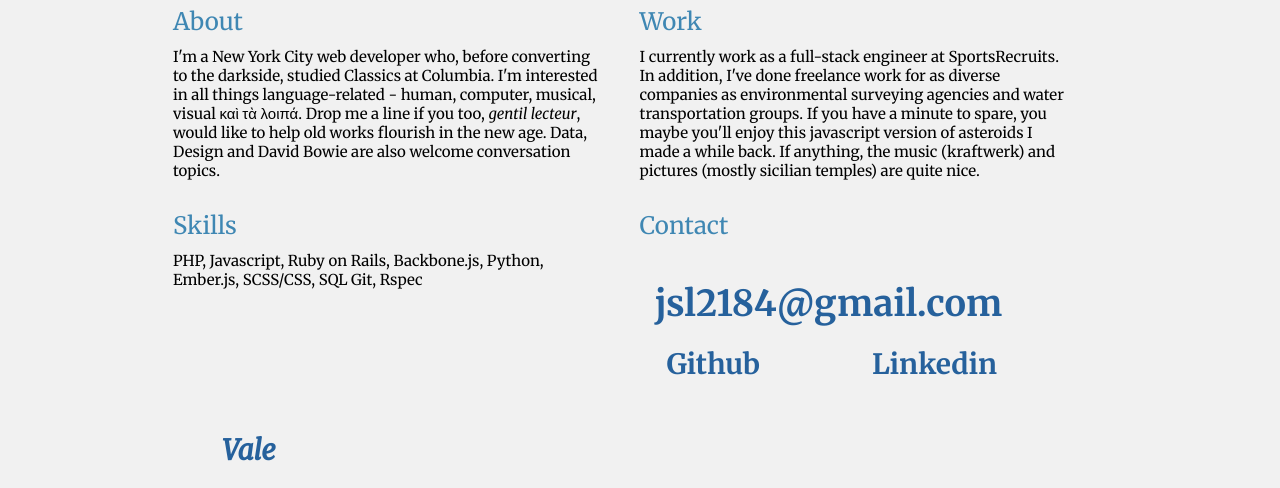
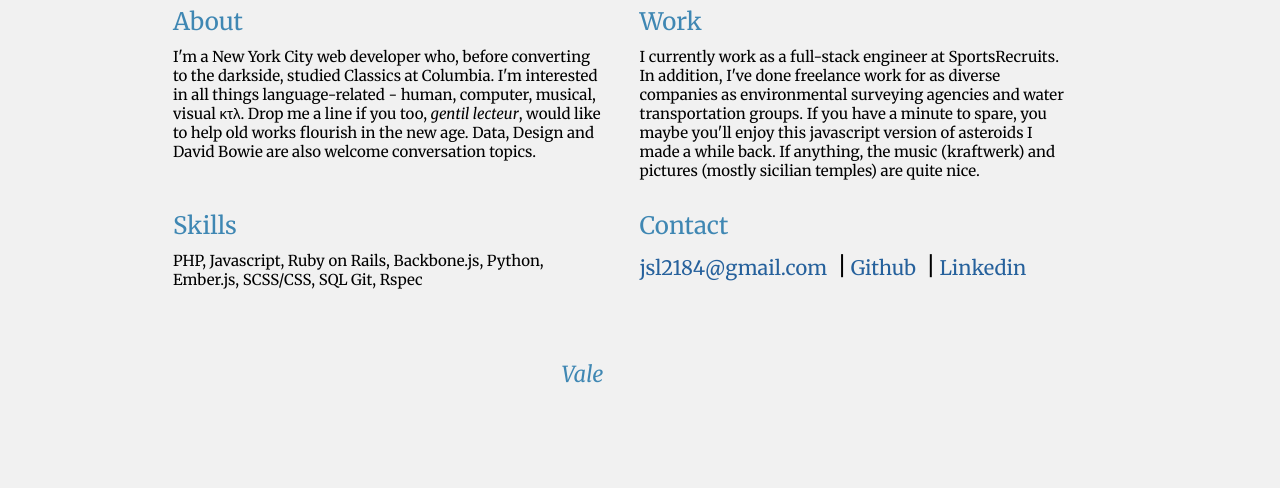
Before and after one commit to giovanni-da-rumore/giovanni-da-rumore.github.io, a plain HTML site: page index.html in a window 1280 px wide. Shown: the part 559-1047 px from the top of the page. After the commit the page ends 962 px from the top, so only its background shows below. Drawn offline with nearby package versions, Linux system fonts and the light colour scheme.

Commit message:
minor styling changes

```diff
--- a/index.html
+++ b/index.html
@@ -10,30 +10,18 @@
     <link rel="stylesheet" href="main.css" type="text/css"/>
     <script src="https://ajax.googleapis.com/ajax/libs/jquery/2.1.4/jquery.min.js"></script>
     <script src="main.js"></script>
-    <!-- <header group> -->
-    <div class="video-wrapper">
-        <!-- loop autoplay /\ -->
-		<video id="header-video" preload="metadata" poster="">
+
+    <div class="header-wrapper">
+		<video id="header-video" preload="metadata" autoplay poster="">
 			<source src="videos/great_beauty.webm" type="video/webm">
 			<source src="videos/great_beauty.mp4" type="video/mp4">
 		</video>
-		<!-- <div class="statement wow fadeIn">
-			<h1 class="text-center">The Recruiting Platform for College <?=$this->site->sport_name?></h1>
-			<span class="red-hr"></span>
-			<p class="text-center lead"> Empowering Student-Athletes to Pursue Their Dreams</p> -->
         <header class="header-info">
-            <!-- <div class="header-right"> -->
-            <!-- <div class="header-info"> -->
-
             <h1 class="header-text left">Jeremy Lilly</h1>
             <div class="personal-picture">
             <img class="prof-pic" src="./images/prof_pic.jpg"/>
             </div>
             <h1 class="header-text right">Web Developer</h1>
-      <!-- </div> -->
-          <!-- </div> -->
-        <!-- <h2 class="header-quote">Happy was he who was able to reckon the nature of things. -->
-          <!-- </h2> -->
         </header>
     </div>
 
@@ -63,7 +51,7 @@
             <h3 id="about" class="content-header">About</h3>
             <p>
               I'm a New York City web developer who, before converting to the darkside, studied Classics at Columbia.
-          I'm interested in all things language-related - human, computer, musical, visual καὶ τὰ λοιπά.
+              I'm interested in all things language-related - human, computer, musical, visual κτλ.
               Drop me a line if you too, <i>gentil lecteur</i>, would like to help old works flourish in the new age.
               Data, Design and David Bowie are also welcome conversation topics.
             </p>
@@ -140,9 +128,7 @@
                 interface.
               </p>
           </article> -->
-
         </section>
-
         <section class="content-section group">
           <h3 id="skills" class="content-header">Skills</h3>
           <p>
@@ -163,18 +149,17 @@
             <!-- </ul> -->
           </p>
         </section>
-
-
         <section class="content-section group">
             <h3 id="contact" class="content-header">Contact</h3>
             <p>
             </p>
-            <a href="mailto:jsl2184@gmail.com" class="email">jsl2184@gmail.com</a>
-            <a/ href="https://github.com/giovanni-da-rumore" class="end-link"  target="_blank">Github
-            <a/ href="https://www.linkedin.com/in/jeremylilly" class="end-link last-link"  target="_blank">Linkedin
+            <a href="mailto:jsl2184@gmail.com" class="end-link">jsl2184@gmail.com</a>
+            <a href="https://github.com/giovanni-da-rumore" class="end-link"  target="_blank">Github</a>
+            <a href="https://www.linkedin.com/in/jeremylilly" class="end-link last-link"  target="_blank">Linkedin</a>
       </section>
+      <section class="content-section group">
+          <div class="sign-off"><i>Vale</i></div>
       </section>
-    <div class="sign-off"><i>Vale</i></div>
     </main>
   </body>
 <html>
--- a/main.css
+++ b/main.css
@@ -42,7 +42,7 @@ body {
 }
 
 
-.video-wrapper {
+.header-wrapper {
     width: 100%;
     overflow: hidden;
     position: relative;
@@ -52,7 +52,7 @@ body {
     overflow: hidden;
 }
 
-.video-wrapper:after {
+.header-wrapper:after {
     content: '';
     top: 0;
     left: 0;
@@ -60,7 +60,7 @@ body {
     width: 100%;
     /*display: block;*/
     background: #000;
-    opacity: 0.15;
+    opacity: 0.2;
     position: absolute;
     z-index: 4;
 }
@@ -89,21 +89,6 @@ h3 {
     color: #3f87b3;
     /*color: #326b8d;*/
 }
-
-/*header:after {
-  background-image: url("./images/narcissus_img1.jpg");
-  background-image: url("./images/icarus.jpg");
-  background-position: left 0px top -200px;
-  background-size: 100% 250%;
-  width: 100%;
-  height: 400px;
-  opacity: 0.5;
-  position: absolute;
-  top: 0;
-  left: 10px;
-  content: "";
-
-}*/
 
 .header-text {
     position: absolute;
@@ -192,7 +177,11 @@ main {
     float: left;
     padding: 15px 3px;
     /*padding-bottom: 20px;*/
-    /*min-height: 250px;*/
+    min-height: 0;
+}
+
+.content-section:last-of-type {
+    min-height: 0;
 }
 
 .content-header {
@@ -200,31 +189,6 @@ main {
     padding-bottom: 10px;
 }
 
-
-@media (min-width: 778px) {
-    .content-section {
-        width: 45%;
-        margin: 0 15px;
-    }
-}
-
-@media (max-width: 675px) {
-    .header-text {
-        float: left;
-        padding-top: 40px;
-        top: 0;
-        left: 0 !important;
-        right: 0;
-        font-size: 38px;
-        position: relative;
-        width: 100%;
-        text-align: center;
-    }
-
-    .personal-picture {
-        margin-top: 125px;
-    }
-}
 
 .left-sidebar {
   background: #26619C;
@@ -369,59 +333,41 @@ img {
 
 }
 
-article {
-  margin-bottom: 25px;
-  /*margin-top: 10px;*/
-  float: left;
-  letter-spacing: 1.2;
-}
-
-
 .email {
-  font-size: 36px;
-  font-weight: bold;
-  letter-spacing: 1.1;
-  color: #26619c;
-  display: block;
-  float: left;
-  margin-top: 30px;
-  margin-left: 15px;
-
+    font-size: 20px;
+    color: #3f87b3;
+    color: #26619c;
 }
 
 .email:hover {
-  color: #003366;
-  /*padding-bottom: 3px;*/
-  border-bottom: 1px solid #26619c;
+    color: #326b8d;
+    color: #003366;
+    font-size: 22px;
+    transition: all 0.3s;
 }
 
 
 .personal-picture {
   width: 200px;
   height: 200px;
-  /*margin-right: 50px;*/
-  /*margin-top: 20px;*/
   border-radius: 50%;
   border: 1px solid #ccc;
   overflow: hidden;
   display: block;
-  /*float: right;*/
-  /*margin-bottom: 25px;*/
 }
 
 
 .prof-pic {
   width: 200px;
   height: 225px;
-
 }
 
 .sign-off {
-  float: left;
-  width: 100px;
-  margin-top: 15px;
-  margin-left: 40px;
-
+    float: right;
+    display: block;
+    color: #3f87b3;
+    font-size: 22px;
+    font-style: italic;
 }
 
 
@@ -433,18 +379,41 @@ article {
 
 
 .end-link {
-  float: left;
+    font-size: 20px;
+    font-weight: 500;
+    color: #3f87b3;
+    color: #26619c;
+  /*float: left;
   margin-top: 20px;
   margin-right: 85px;
   margin-left: 27px;
   color:  #26619c;
   font-size: 28px;
-  font-weight: bold;
+  font-weight: bold;*/
 }
 
 .end-link:hover {
-  color: #003366;
-  border-bottom: 1px solid #26619c;
+    color: #326b8d;
+    color: #3f87b3;
+    margin-right: 10px;
+    /*color: #003366;*/
+    font-size: 22px;
+    transition: all 0.3s;
+  /*color: #003366;
+  border-bottom: 1px solid #26619c;*/
+}
+
+.end-link:after {
+    content: '|';
+    color: #26619c;
+    color: #000;
+    padding-left: 10px;
+    font-size: 24px;
+}
+
+.end-link:last-of-type:after {
+    content: "";
+
 }
 
 
@@ -455,3 +424,36 @@ article {
 .inline-link {
   color: #26619c;
 }
+
+
+
+@media (min-width: 778px) {
+    .content-section {
+        width: 45%;
+        margin: 0 15px;
+        min-height: 150px;
+    }
+}
+
+@media (max-width: 675px) {
+    .header-text {
+        float: left;
+        padding-top: 40px;
+        top: 0;
+        left: 0 !important;
+        right: 0;
+        font-size: 38px;
+        position: relative;
+        width: 100%;
+        text-align: center;
+    }
+
+    .personal-picture {
+        margin-top: 125px;
+    }
+
+    .sign-off {
+        float: none !important;
+        text-align: center;
+    }
+}
```
Also changed, not shown: main.js (+0 -15 lines). Lines whose indentation alone changed are shown as unchanged.
